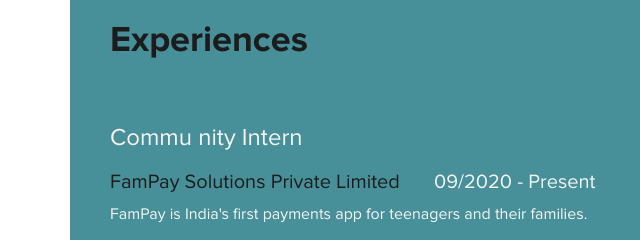
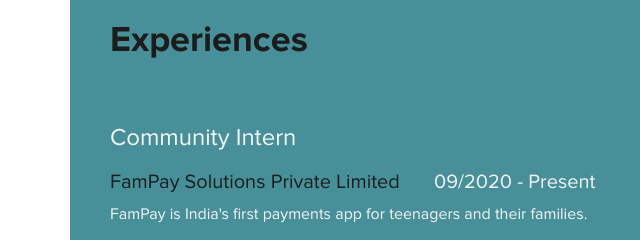
Before and after one commit to RitwickBhaduri/ritwickbhaduri-webpage, a plain HTML site: page index.html in a window 1280 px wide. Shown: the part 2240-2480 px from the top of the page, 0-640 px from the left. Drawn offline with nearby package versions, Linux system fonts and the light colour scheme.

Commit message:
Update index.html

```diff
--- a/index.html
+++ b/index.html
@@ -326,7 +326,7 @@
 				<h2 class="accent">Experiences</h2>
 				<h3> &nbsp </h3>
 					<div class="experience-content">
-						<h4>Commu	nity Intern<a href="https://fampay.in/about" target="_blank"><img src="images/fampay.png" alt="fampay logo" width="100" height="100" align="right"></a></h4>
+						<h4>Community Intern<a href="https://fampay.in/about" target="_blank"><img src="images/fampay.png" alt="fampay logo" width="100" height="100" align="right"></a></h4>
 						<h5><a href="https://fampay.in/about" target="_blank">FamPay Solutions Private Limited</a></h5><span></span>
 						<h5>09/2020 - Present</h5>
 						<p class="education-description">FamPay is India's first payments app for teenagers and their families.</p>
```
